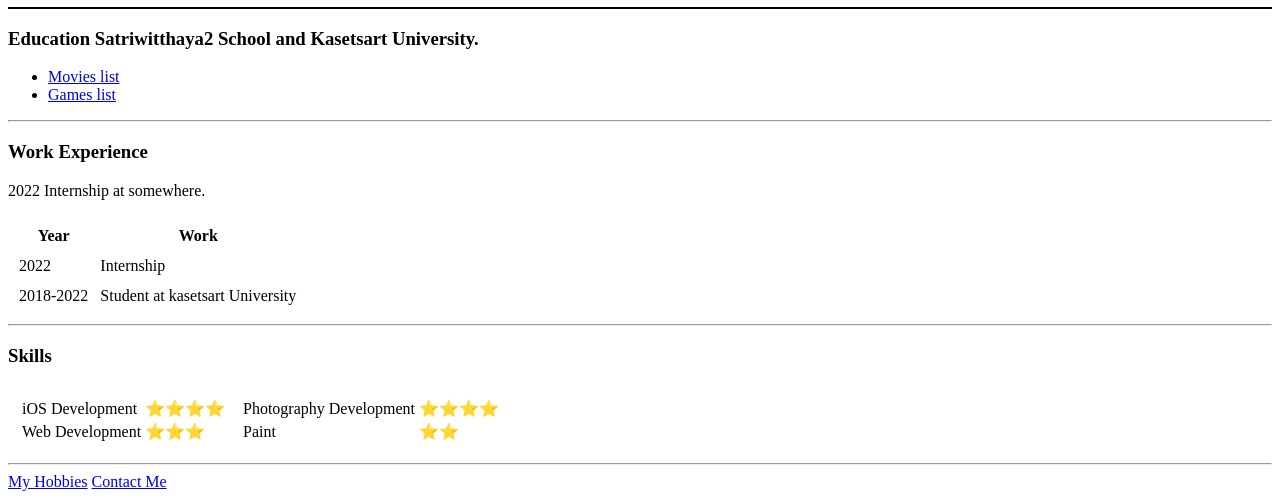
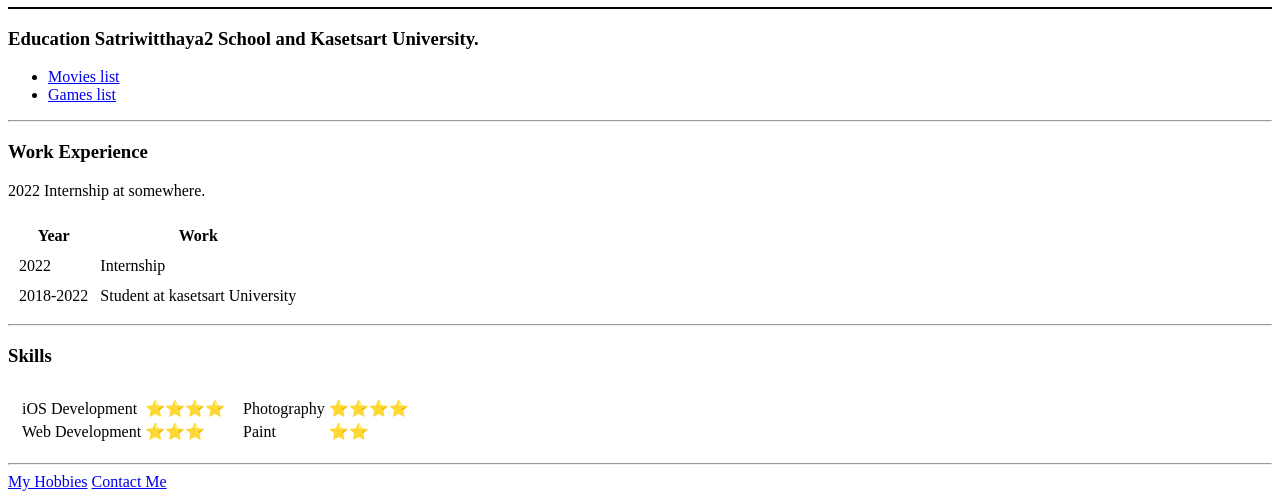
Before and after one commit to Hariz-Ryo/cv, a plain HTML site: page index.html in a window 1280 px wide. Shown: the part 653-1152 px from the top of the page. Drawn offline with Linux system fonts and the light colour scheme.

Commit message:
Update index.html

```diff
--- a/index.html
+++ b/index.html
@@ -70,7 +70,7 @@
     <td>
       <table>
         <tr>
-          <td>Photography Development</td>
+          <td>Photography</td>
           <td>⭐⭐⭐⭐</td>
         </tr>
         <tr>
```
